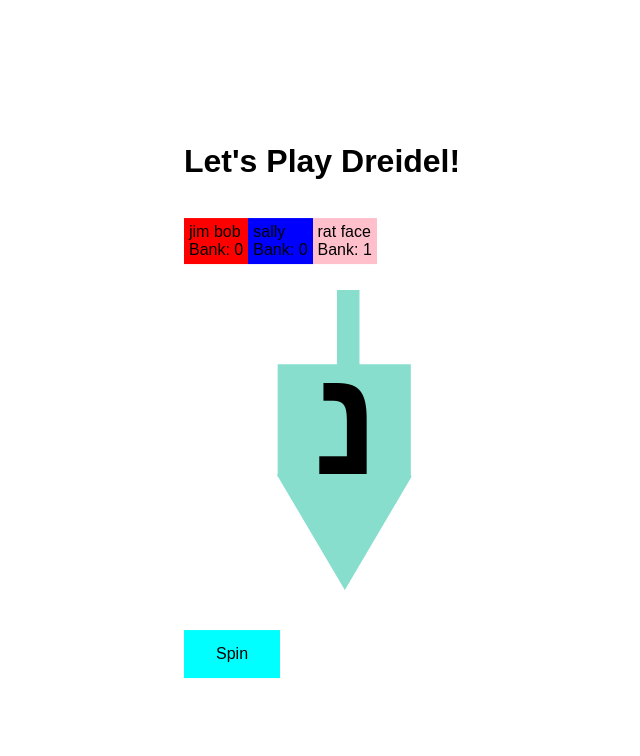
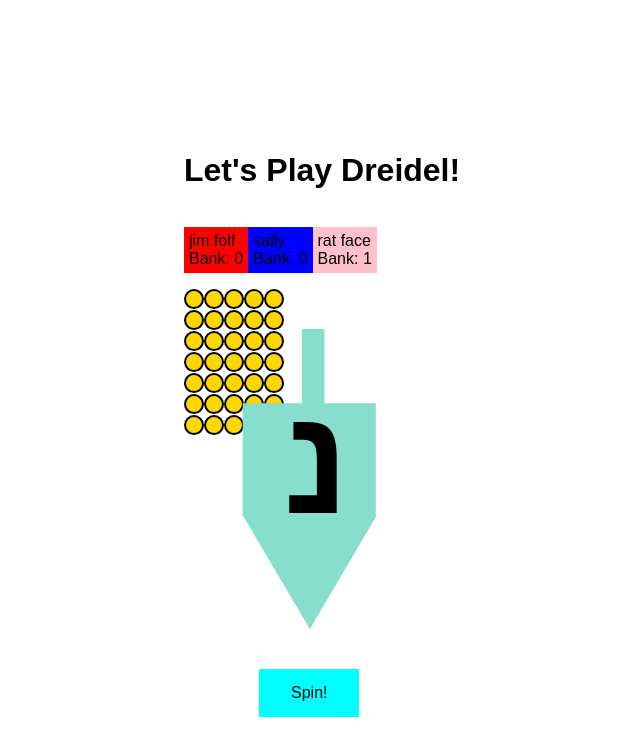
Before and after one commit to leifdroms/dreidel, a React (Create React App) app: page / in a window 1280 px wide. Shown: the top 756 px of the page, without its empty margins (281-921 px from the left). Built offline with nearby package versions, Linux system fonts and the light colour scheme.

Commit message:
interim commit

```diff
--- a/src/App.js
+++ b/src/App.js
@@ -1,16 +1,20 @@
 import React, { Component } from 'react';
 import Scoreboard from './components/scoreboard/scoreboard';
 import Dreidel from './components/dreidel/dreidel';
+import Pot from './components/pot/pot';
 import './App.css';
 
 class App extends Component {
   render() {
     let hebrewLetter = "נ";
+    let players = [{"playerName":"jim folf","bank":0,"color":"red"},{"playerName":"sally","bank":0,"color":"blue"},{"playerName":"rat face","bank":1,"color":"pink"}]
+    let pot = 35;
     return (
     <div className="centered">
     <div>
     <h1 className="App-title">Let's Play Dreidel!</h1>
-    <Scoreboard/>
+    <Scoreboard players={players}/>
+    <Pot pot={pot}/>
     </div>
       <Dreidel hebrewLetter={hebrewLetter}/>
     </div>
--- a/src/components/dreidel/dreidel.css
+++ b/src/components/dreidel/dreidel.css
@@ -10,7 +10,7 @@
     width: 300px;
     position: absolute;
     top: 10px;
-    left: 10px;
+    right: 75px;
 
   }
 
@@ -18,7 +18,7 @@
     font-size: 150px;
     position: absolute;
     bottom: 20px;
-    left: 130px;
+    left: 100px;
   }
 
   .spinButton {
@@ -30,5 +30,6 @@
     text-decoration: none;
     display: inline-block;
     font-size: 16px;
-    left:50%;
+    left:75px;
+    position: absolute;
   }
--- a/src/components/dreidel/dreidel.js
+++ b/src/components/dreidel/dreidel.js
@@ -11,7 +11,7 @@ class Dreidel extends Component {
           <img src={dreidel} className="dreidel" alt="dreidel"/>
           <h1 className="hebrew">{this.props.hebrewLetter}</h1>
       </div>
-      <button className="spinButton" onClick={()=>{alert("hello!")}}>Spin</button>
+      <button className="spinButton" onClick={()=>{alert("Dreidel has been clicked")}}>Spin!</button>
       </div>
 
     );
--- /dev/null
+++ b/src/components/pot/pot.css
@@ -0,0 +1,14 @@
+.coin {
+    height: 20px;
+    width: 20px;
+    border-radius: 50%;
+    background-color: gold;
+    border: 2px solid black;
+}
+
+.pot {
+    height: 30px;
+    width: 100px;
+    position: relative;
+    display: block;
+}
--- /dev/null
+++ b/src/components/pot/pot.js
@@ -0,0 +1,20 @@
+import React, { Component } from 'react';
+import './pot.css';
+
+class Pot extends Component {
+  render() {
+     let pot = []
+     let coin = <button className="coin"></button>
+     for(let i = 0; i < this.props.pot;i++){
+       pot.push(coin)
+     }
+    return (
+    <div className="pot">
+    {pot}
+    </div>
+
+    );
+  }
+}
+
+export default Pot;
--- a/src/components/scoreboard/scoreboard.js
+++ b/src/components/scoreboard/scoreboard.js
@@ -3,11 +3,10 @@ import './scoreboard.css';
 
 class Scoreboard extends Component {
   render() {
-      let players = [{"playerName":"jim bob","bank":0,"color":"red"},{"playerName":"sally","bank":0,"color":"blue"},{"playerName":"rat face","bank":1,"color":"pink"}]
     return (
       <div>
 
-            {players.map(function(listValue){
+            {this.props.players.map(function(listValue){
                 return <ul style={{"background-color": listValue.color}}>
                     <li>{listValue.playerName}</li>
                     <li>Bank: {listValue.bank}</li>
```
